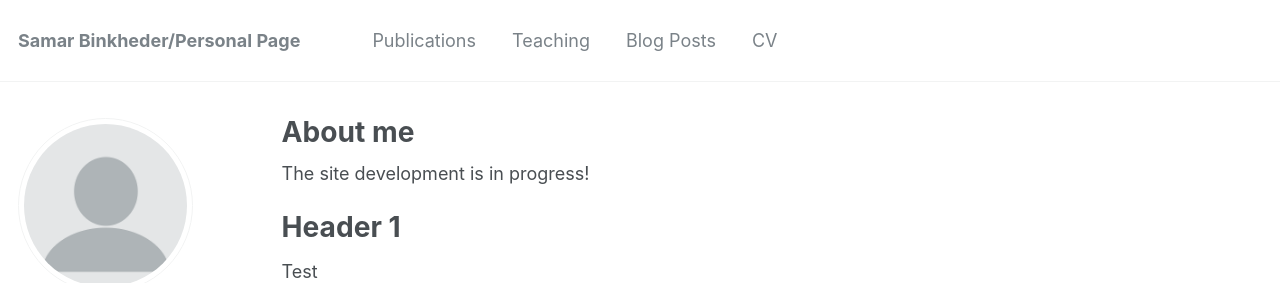
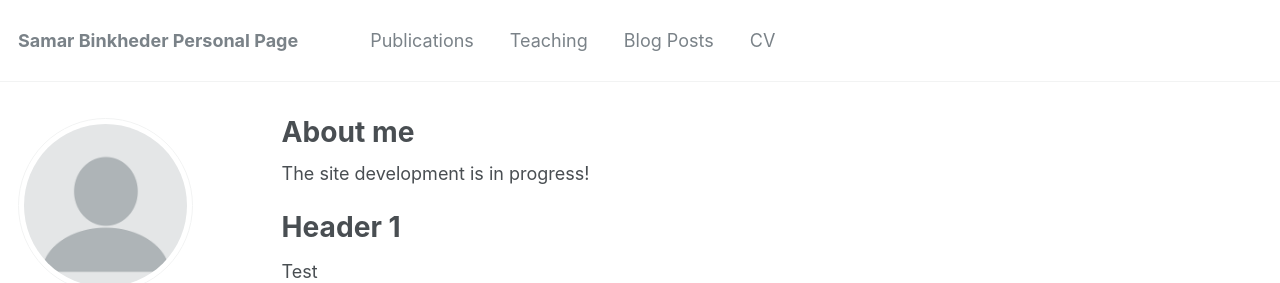
Before and after one commit to SamarBinkheder/SamarBinkheder.github.io, a Jekyll site: the page built from _pages/about.md, in a window 1280 px wide. Shown: the top 283 px of the page. Built offline with Jekyll 4.4.1, drawn with Linux system fonts in a browser that asks for light colours; some web fonts are replaced.

```diff
--- a/_config.yml
+++ b/_config.yml
@@ -7,7 +7,7 @@
 
 # Site Settings
 locale                   : "en-US"
-title                    : "Samar Binkheder/Personal Page"
+title                    : "Samar Binkheder Personal Page"
 title_separator          : "-"
 name                     : &name "Dr. Samar Binkheder"
 description              : &description "Soon"
```
